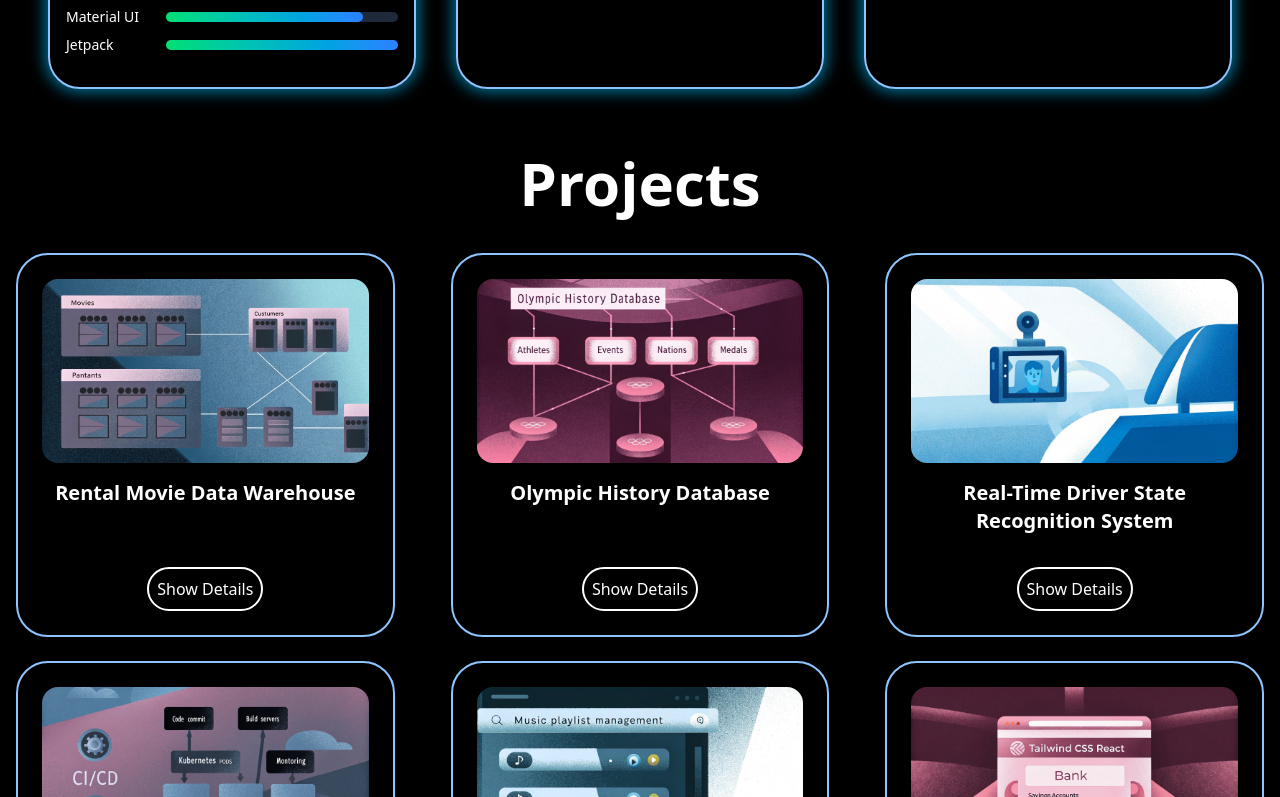
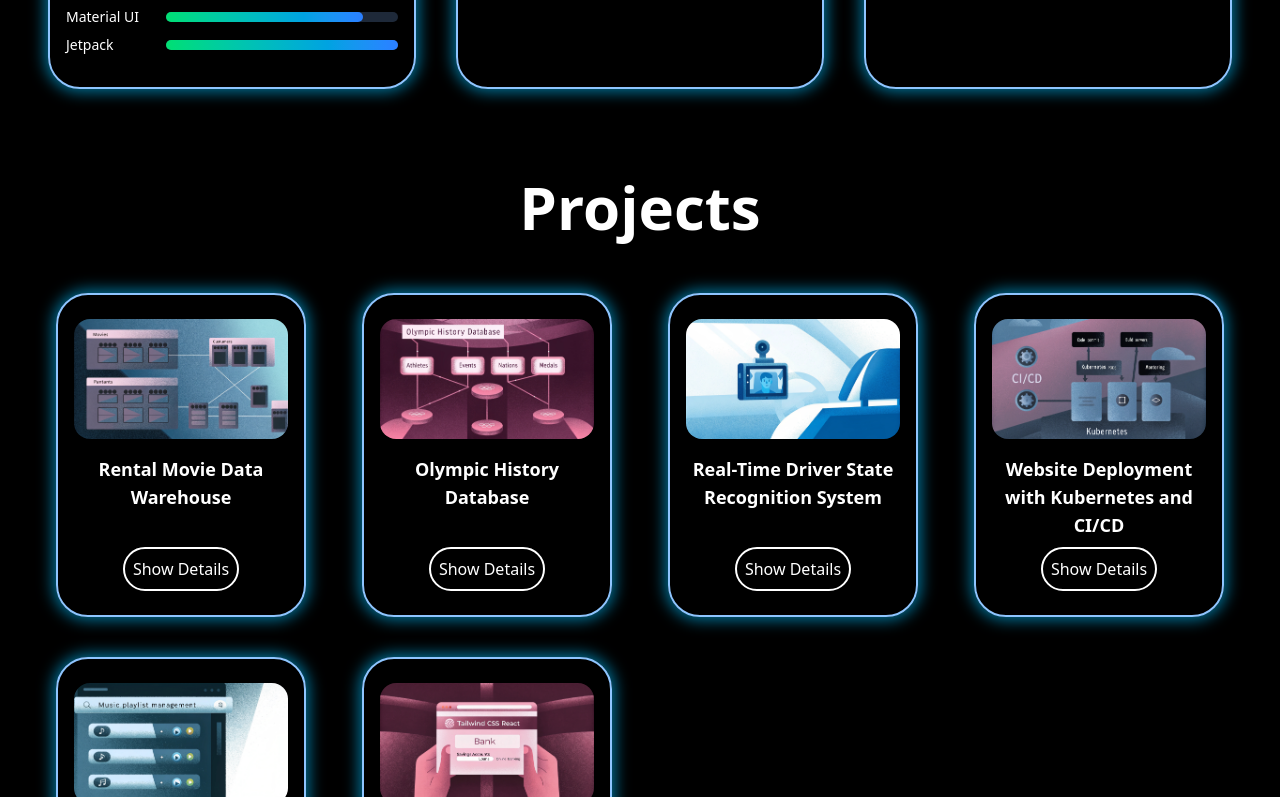
Before and after one commit to BehzadHashemian/portfolio, a React (Vite) app: page / in a window 1280 px wide. Shown: the part 1383-2180 px from the top of the page. Built offline with nearby package versions, Linux system fonts and the light colour scheme.

Commit message:
update projects

```diff
--- a/src/components/ProjectCard.jsx
+++ b/src/components/ProjectCard.jsx
@@ -18,15 +18,13 @@ const ProjectCard = (props) => {
         return null;
     }
     return (
-        <div className='flex flex-col border-2 justify-between rounded-4xl border-blue-300 p-6 mx-4 transition-transform duration-300 ease-in-out
-                       hover:shadow-lg hover:shadow-blue-400
-                       hover:border-blue-500 ' >
-            <div className='flex flex-col items-center text-center'>
+        <div className='flex flex-col border-2 justify-between mx-2 px-2 py-6 rounded-4xl border-blue-300 shadow-[0_0_15px_3px_rgba(0,191,255,0.6)]' >
+            <div className='flex flex-col items-center text-center px-2'>
                 <img className='w-[100%] rounded-2xl' src={props.img} alt="" />
-                <div className='text-xl font-semibold mt-4'>{props.name}</div>
+                <div className='text-lg font-semibold mt-4'>{props.name}</div>
 
             </div>
-            <div className='flex justify-center mt-8'>
+            <div className='flex justify-center mt-2'>
                 <button className='border-2 p-2 rounded-3xl hover:scale-105 transition-transform duration-300 ease-in-out hover:shadow-lg hover:shadow-blue-400 hover:border-blue-500' onClick={() => setShowDetail(!ShowDetail)}>Show Details</button>
             </div>
             {detailpopup()}
--- a/src/components/Projects.jsx
+++ b/src/components/Projects.jsx
@@ -83,11 +83,11 @@ const Projects = () => {
 
 
   return (
-    <div id="project" className='bg-black text-white flex-col justify-center'>
+    <div id="project" className='bg-black text-white flex-col justify-center pt-6 px-2'>
       <div className='text-6xl text-center font-bold py-6 pb-10'>
         Projects
       </div>
-      <div className='grid grid-cols-1 md:grid-cols-2 lg:grid-cols-3 gap-6'>
+      <div className='grid grid-cols-1 md:grid-cols-2 lg:grid-cols-3 xl:grid-cols-4 gap-10 px-10 py-4'>
         {projectsData.map((project, index) => (
           <ProjectCard
             key={index}
```
